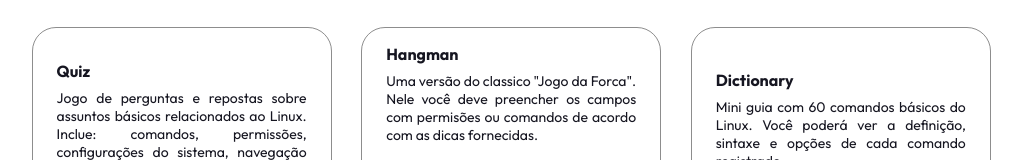
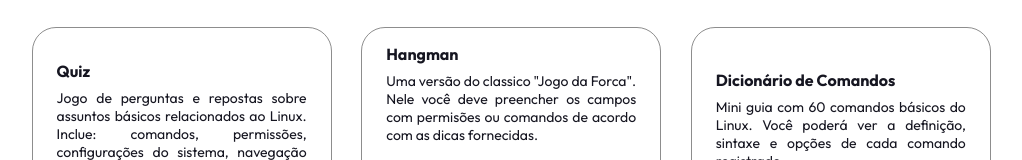
Before and after one commit to JulianyEufrasio/linuxplay, a plain HTML site: page assets/pages/howuse.html in a window 1280 px wide. Shown: the part 428-588 px from the top of the page, without its empty margins (122-1144 px from the left). Drawn offline with nearby package versions, Linux system fonts and the light colour scheme.

Commit message:
Update howuse.html

```diff
--- a/assets/pages/howuse.html
+++ b/assets/pages/howuse.html
@@ -51,7 +51,7 @@
                 <a href="../pages/hangmanComm.html" target="_blank">Comandos</a>
             </div>
             <div class="game">
-                <h4>Dictionary</h4>
+                <h4>Dicionário de Comandos</h4>
                 <p>Mini guia com 60 comandos básicos do Linux. Você poderá ver a definição, sintaxe e opções de cada comando registrado.</p>
                 <a href="../pages/dictionary.html" target="_blank">Pesquisar</a>
             </div>
```
